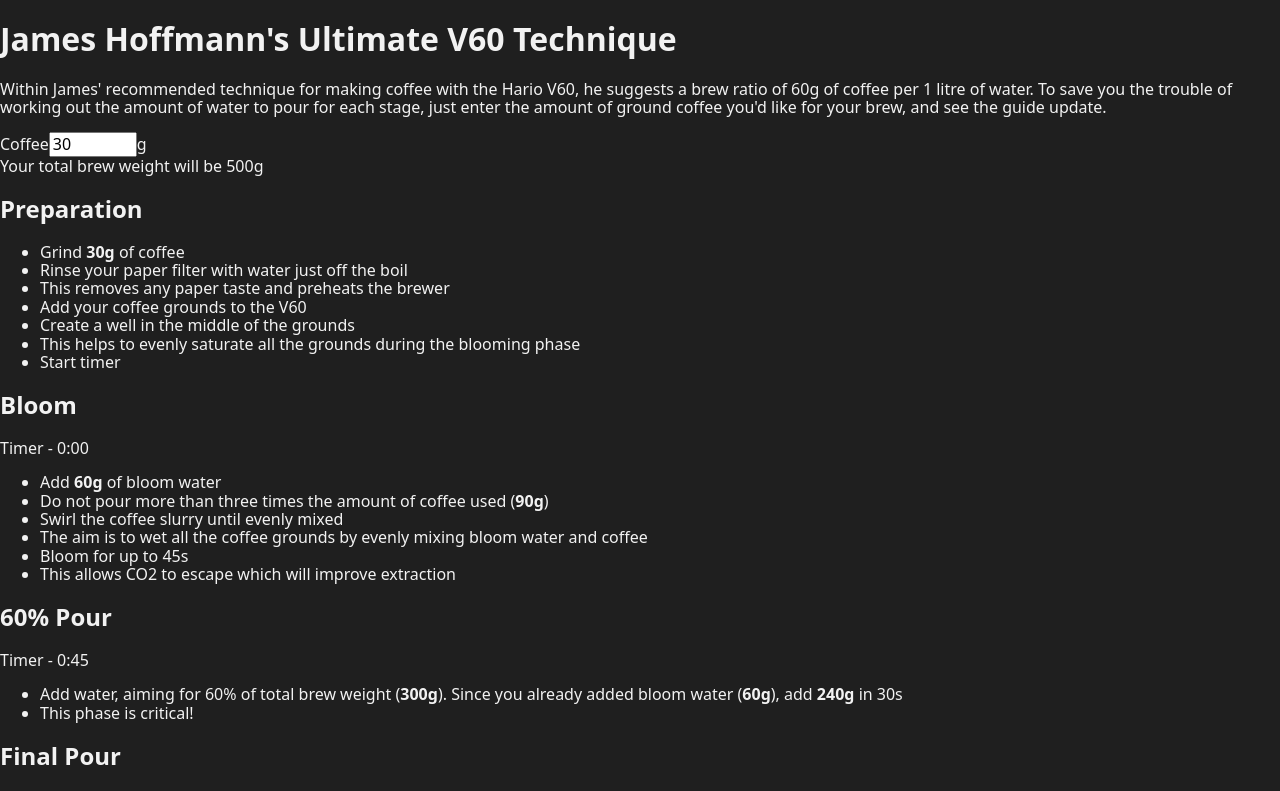
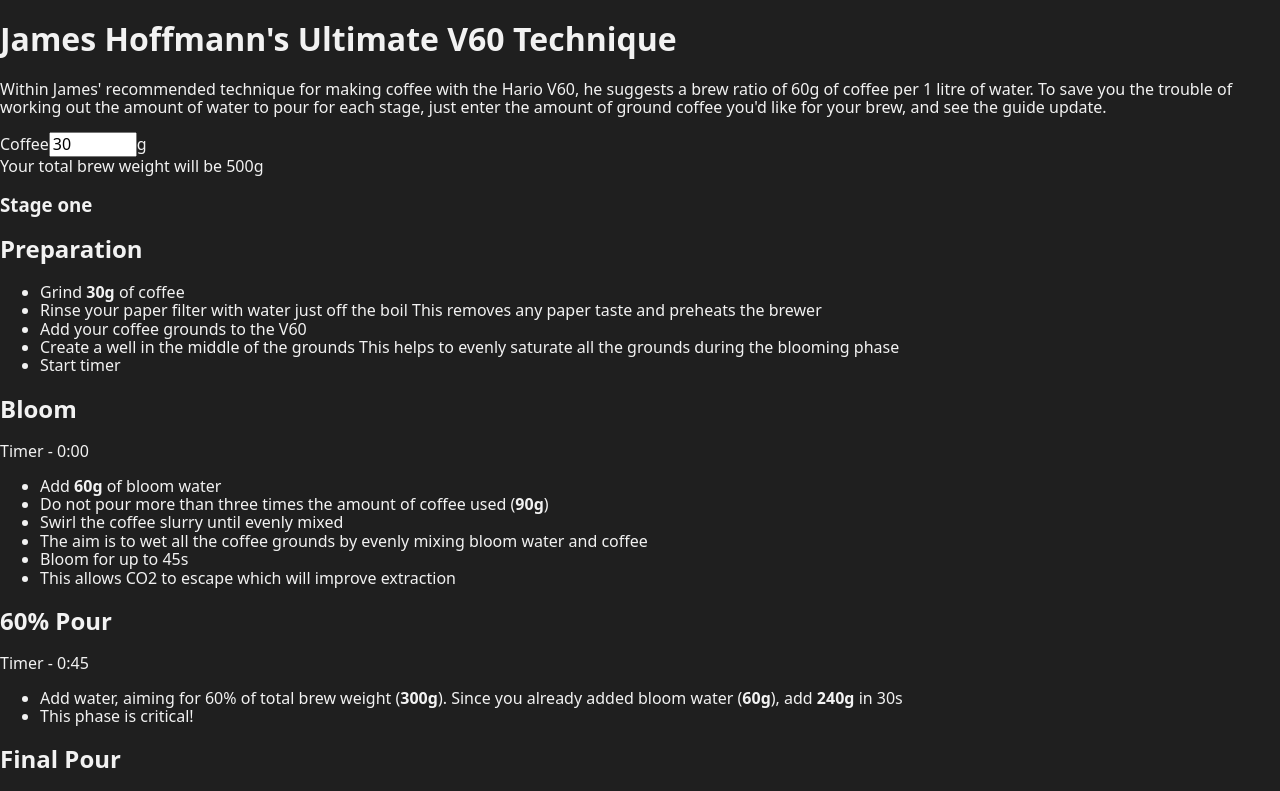
Before and after one commit to fuego161/v60-brew, a React (Create React App) app: page / in a window 1280 px wide. Shown: the top 791 px of the page. Built offline with nearby package versions, Linux system fonts and the light colour scheme.

Commit message:
Convert markup output to functional method

```diff
--- a/src/stages/Preparation.tsx
+++ b/src/stages/Preparation.tsx
@@ -4,22 +4,110 @@
 	coffeeWeight: number;
 }
 
-export const Preparation = ({ coffeeWeight }: PreparationProps): JSX.Element => {
+interface Timer {
+	present: boolean;
+	time?: string;
+}
+
+interface Information {
+	present: boolean;
+	copy?: string | JSX.Element;
+}
+
+interface Instruction {
+	copy: string | JSX.Element;
+	information: Information;
+}
+
+interface StageContent {
+	count: string;
+	title: string;
+	timer: Timer;
+	instructions: Array<Instruction>;
+}
+
+const outputStageInstructions = (timer: Timer, instructions: Array<Instruction>): JSX.Element => {
+	const instructionList: Array<JSX.Element> = [];
+
+	if (timer.present && timer.time) {
+		instructionList.push(
+			<li className="stage__item stage__item--timer" key="timer">
+				{timer.time}
+			</li>
+		);
+	}
+
+	for (const [index, instruction] of instructions.entries()) {
+		instructionList.push(
+			<li className="stage__item" key={index}>
+				{instruction.copy} {instruction.information.present && <span className="stage__information">{instruction.information.copy}</span>}
+			</li>
+		);
+	}
+
+	return <ul className="stage__list">{instructionList}</ul>;
+};
+
+const outputStageContent = (stage: StageContent): JSX.Element => {
+	const instructionList = outputStageInstructions(stage.timer, stage.instructions);
+
 	return (
 		<div className="stage">
-			<h2 className="stage__title">Preparation</h2>
+			<h3 className="stage__count">Stage {stage.count}</h3>
 
-			<ul className="stage__list">
-				<li className="stage__item">
-					Grind <strong>{coffeeWeight}g</strong> of coffee
-				</li>
-				<li className="stage__item">Rinse your paper filter with water just off the boil</li>
-				<li className="stage__item stage__item--info">This removes any paper taste and preheats the brewer</li>
-				<li className="stage__item">Add your coffee grounds to the V60</li>
-				<li className="stage__item">Create a well in the middle of the grounds</li>
-				<li className="stage__item stage__item--info">This helps to evenly saturate all the grounds during the blooming phase</li>
-				<li className="stage__item">Start timer</li>
-			</ul>
+			<h2 className="stage__title">{stage.title}</h2>
+
+			{instructionList}
 		</div>
 	);
 };
+
+export const Preparation = ({ coffeeWeight }: PreparationProps): JSX.Element => {
+	const stage: StageContent = {
+		count: 'one',
+		title: 'Preparation',
+		timer: {
+			present: false,
+		},
+		instructions: [
+			{
+				copy: (
+					<>
+						Grind <strong>{coffeeWeight}g</strong> of coffee
+					</>
+				),
+				information: {
+					present: false,
+				},
+			},
+			{
+				copy: 'Rinse your paper filter with water just off the boil',
+				information: {
+					present: true,
+					copy: 'This removes any paper taste and preheats the brewer',
+				},
+			},
+			{
+				copy: 'Add your coffee grounds to the V60',
+				information: {
+					present: false,
+				},
+			},
+			{
+				copy: 'Create a well in the middle of the grounds',
+				information: {
+					present: true,
+					copy: 'This helps to evenly saturate all the grounds during the blooming phase',
+				},
+			},
+			{
+				copy: 'Start timer',
+				information: {
+					present: false,
+				},
+			},
+		],
+	};
+
+	return outputStageContent(stage);
+};
```
